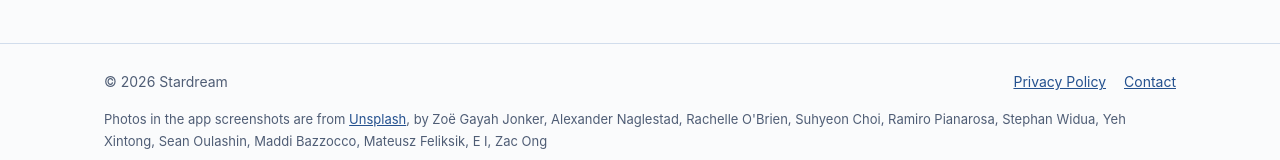
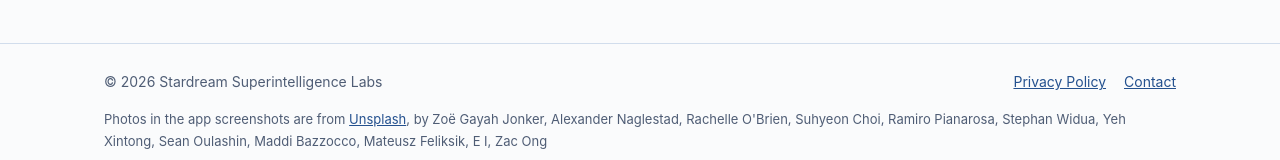
Before and after one commit to stardream-solche/stardream-solche.github.io, a plain HTML site: page guide/index.html in a window 1280 px wide. Shown: the part 2959-3119 px from the top of the page. Drawn offline with Linux system fonts and the light colour scheme.

Commit message:
저작권 표기를 Stardream Superintelligence Labs로 변경

```diff
--- a/guide/index.html
+++ b/guide/index.html
@@ -286,7 +286,7 @@
 
 <footer>
   <div class="wrap">
-    <span>© 2026 Stardream</span>
+    <span>© 2026 Stardream Superintelligence Labs</span>
     <span class="links">
       <a href="https://ko-fi.com/post/Privacy-Policy-for-Solche-X1Q321Q5OX">Privacy Policy</a>
       <a href="https://ko-fi.com/stardreamsuperintelligencelabs">Contact</a>
```
Also changed, not shown: index.html (+1 -1 lines), ja/guide/index.html (+1 -1 lines), ja/index.html (+1 -1 lines), ko/guide/index.html (+1 -1 lines), ko/index.html (+1 -1 lines).
